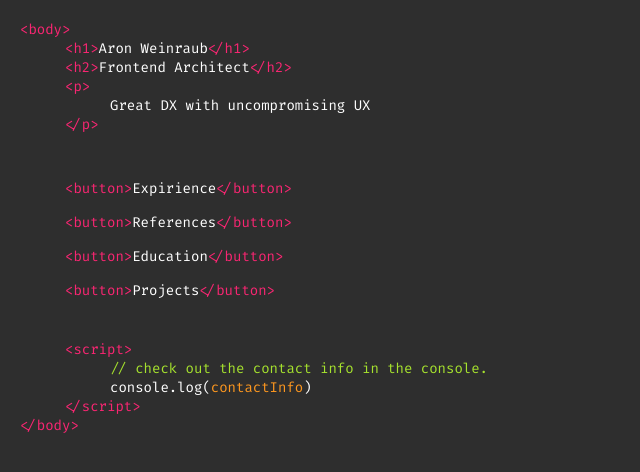
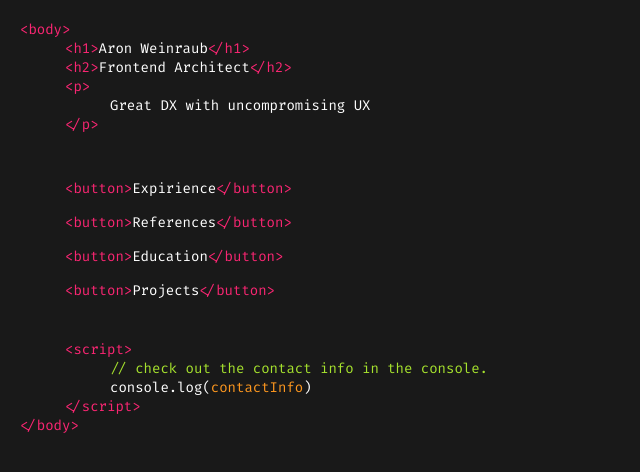
Before and after one commit to PeanutButterJS/aron.w, a Next.js app: page / in a window 1280 px wide. Shown: the top 472 px of the page, without its empty margins (0-640 px from the left). Built offline with nearby package versions, Linux system fonts and the light colour scheme.

Commit message:
blacker background

```diff
--- a/app/page.module.css
+++ b/app/page.module.css
@@ -2,7 +2,7 @@
   display: flex;
   flex-direction: column;
   height: 100vh;
-  background-color: #2e2e2e;
+  background-color: rgba(0, 0, 0, 0.9);
   display: flex;
   flex-direction: column;
   font-size: 1.4rem;
@@ -116,7 +116,7 @@
   right: -50%;
   width: 50vw;
   height: 100vh;
-  background-color: #2e2e2e;
+  background-color: inherit;
   border-left: 1px solid rgba(255, 255, 255, 0.1);
 
   padding: 15px;
@@ -178,3 +178,19 @@
 .contantInfo {
   color: #fd971f;
 }
+/* .tabs {
+  display: flex;
+  gap: 10px;
+  border-bottom: 1px solid rgba(255, 255, 255, 0.1);
+}
+
+.tab {
+  padding: 7px 10px 7px 10px;
+  color: white;
+  font-size: 1.2rem;
+  background: inherit;
+  border-radius: 2px;
+
+  border-right: 1px solid rgba(255, 255, 255, 0.1);
+}
+ */
--- a/app/page.tsx
+++ b/app/page.tsx
@@ -20,6 +20,9 @@ export default function Home() {
   return (
     <main className={`${styles.main} ${fira.className} `}>
       <section className={styles.content}>
+        {/*  <div className={styles.tabs}>
+          <div className={styles.tab}>home.html</div>
+        </div> */}
         <div className={styles.tag}>{`<body>`}</div>
 
         <div className={styles.indented}>
```
